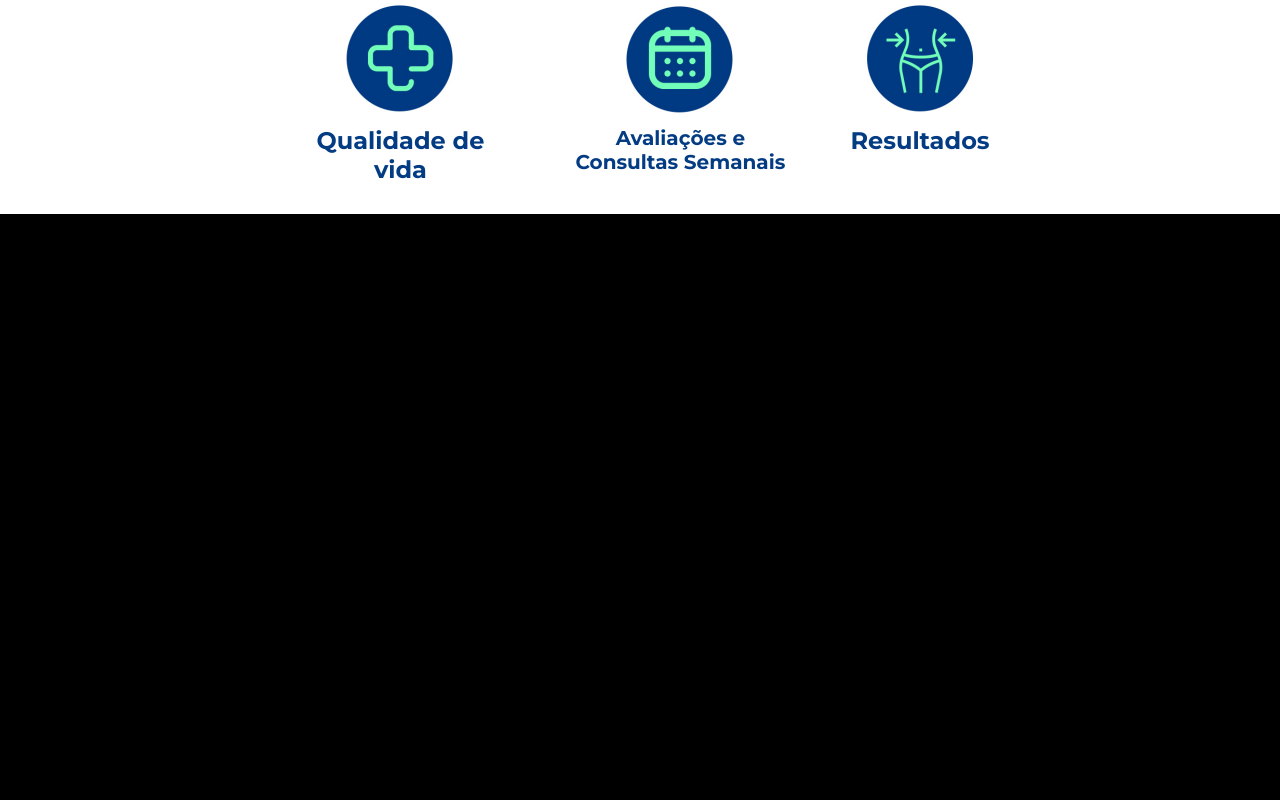
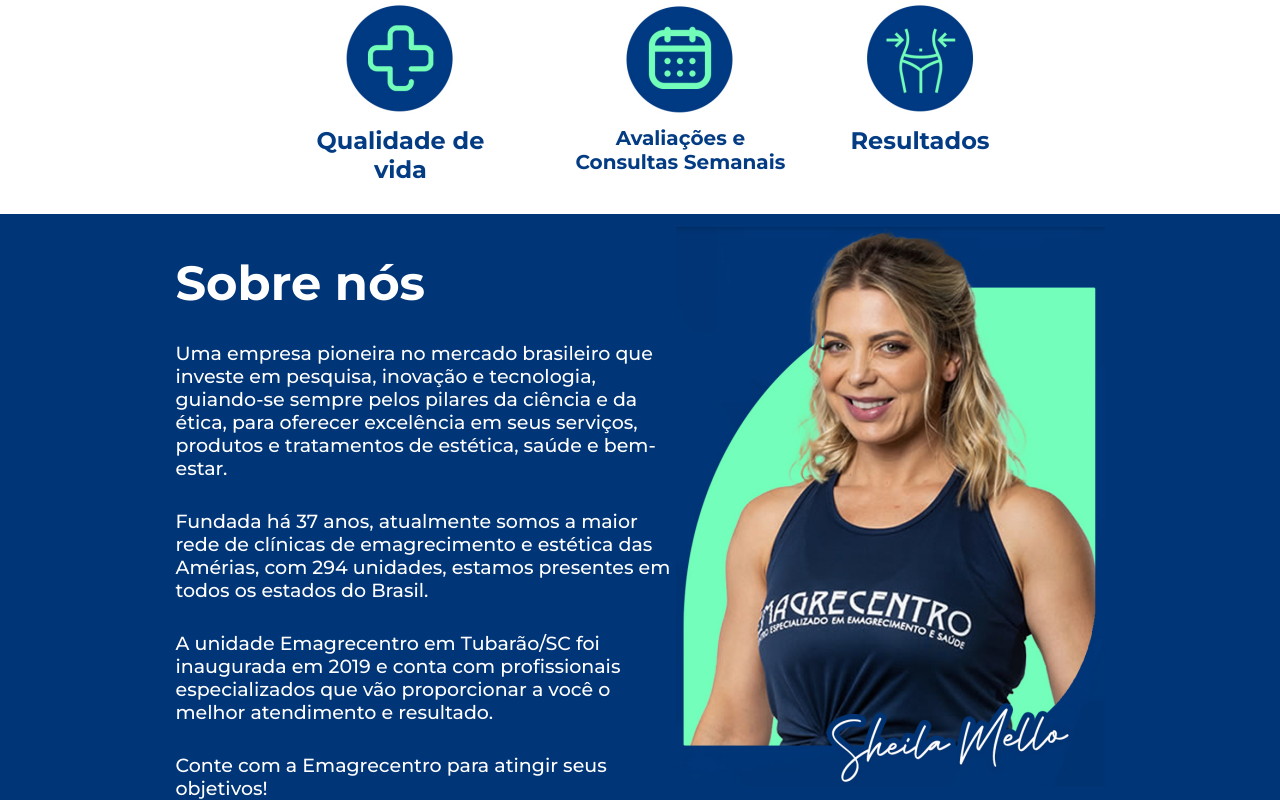
Before and after one commit to oseias-costa/emagecentro, a Next.js app: page / in a window 1280 px wide. Shown: the part 3407-4207 px from the top of the page. Before the commit the page ends 3621 px from the top, so only its background shows below. Built offline with nearby package versions, Linux system fonts and the light colour scheme.

Commit message:
feat: create About component

```diff
--- /dev/null
+++ b/app/components/about/About.tsx
@@ -0,0 +1,27 @@
+"use client";
+import { AbountContent, AboutContainer, AboutImg } from "./about.styles";
+import Sheila from "@/public/about/sheila.png"
+
+export default function About(){
+    return(
+        <AboutContainer>
+            <AbountContent>
+                <h2>Sobre nós</h2>
+                <p>Uma empresa pioneira no mercado brasileiro que investe em pesquisa,
+                    inovação e tecnologia, guiando-se sempre pelos pilares da ciência e da ética,
+                    para oferecer excelência em seus serviços, produtos e tratamentos de estética, saúde e bem-estar.
+                </p>
+                <p>Fundada há 37 anos, atualmente somos a maior rede de clínicas de emagrecimento e estética das Amérias,
+                    com 294 unidades, estamos presentes em todos os estados do Brasil.
+                </p>
+                <p>A unidade Emagrecentro em Tubarão/SC foi inaugurada em 2019 e conta com profissionais
+                    especializados que vão proporcionar a você o melhor atendimento e resultado.
+                </p>
+                <p>Conte com a Emagrecentro para atingir seus objetivos!
+
+                </p>
+            </AbountContent>
+            <AboutImg src={Sheila} alt="" />
+        </AboutContainer>
+    )
+}
--- /dev/null
+++ b/app/components/about/about.styles.ts
@@ -0,0 +1,31 @@
+import Image from "next/image";
+import styled from "styled-components";
+
+export const AboutContainer = styled.section`
+    display: flex;
+    background-color: #003577;
+    color: #fff;
+    justify-content: center;
+    align-items: center;
+    @media(max-width: 800px){
+        flex-wrap: wrap;
+    }
+`
+
+export const AboutImg = styled(Image)`
+
+`
+
+export const AbountContent = styled.div`
+    padding-top: 40px;
+    max-width: 500px;
+
+    h2 {
+        font-size: 48px;
+    }
+
+    p {
+        padding-top: 30px;
+        font-size: 19px;
+    }
+`
--- a/app/page.tsx
+++ b/app/page.tsx
@@ -1,3 +1,4 @@
+import About from './components/about/About'
 import BeforeEAfter from './components/beforeeafter/BeforeEAfter'
 import Benefits from './components/benefits/Benefits'
 import Header from './components/header/Header'
@@ -12,6 +13,7 @@
       <Testimonials />
       <BeforeEAfter />
       <Benefits />
+      <About />
     </main>
   )
 }
```
Also changed, not shown: public/about/sheila.png (added).
